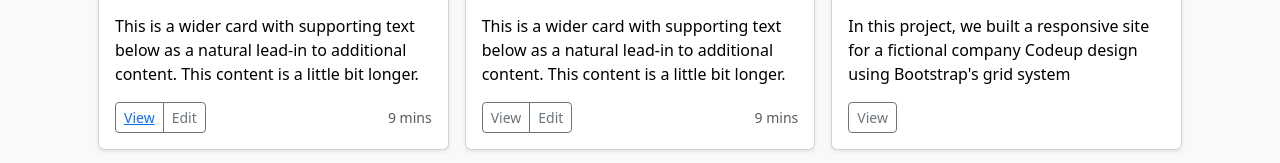
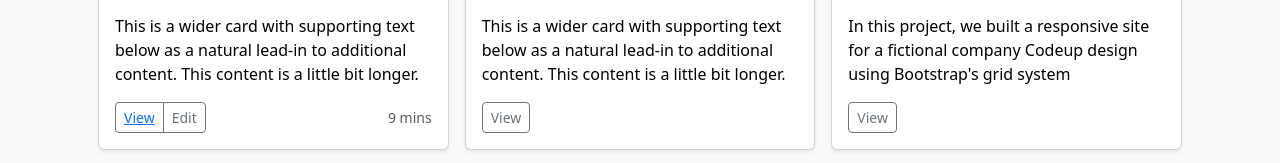
Before and after one commit to kuwanbarnes/kuwanbarnes.github.io, a plain HTML site: page index1.html in a window 1280 px wide. Shown: the part 1246-1409 px from the top of the page. Drawn offline with nearby package versions, Linux system fonts and the light colour scheme; grey boxes are pictures that could not be loaded.

Commit message:
edit card4

```diff
--- a/index1.html
+++ b/index1.html
@@ -138,10 +138,8 @@
               <p class="card-text">This is a wider card with supporting text below as a natural lead-in to additional content. This content is a little bit longer.</p>
               <div class="d-flex justify-content-between align-items-center">
                 <div class="btn-group">
-                  <button type="button" class="btn btn-sm btn-outline-secondary">View</button>
-                  <button type="button" class="btn btn-sm btn-outline-secondary">Edit</button>
+                  <button type="button" onclick="window.location.href" class="btn btn-sm btn-outline-secondary">View</button>
                 </div>
-                <small class="text-muted">9 mins</small>
               </div>
             </div>
           </div>
```
